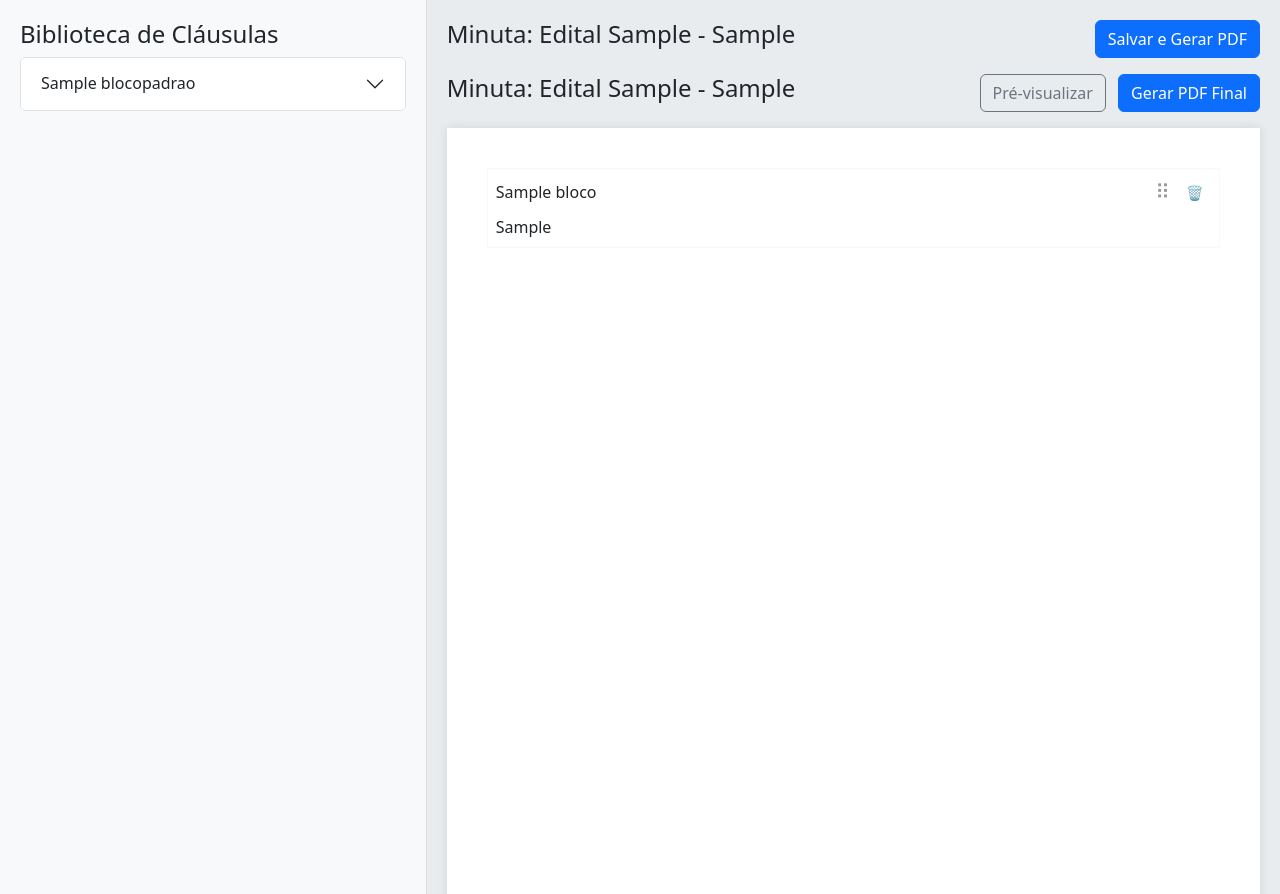
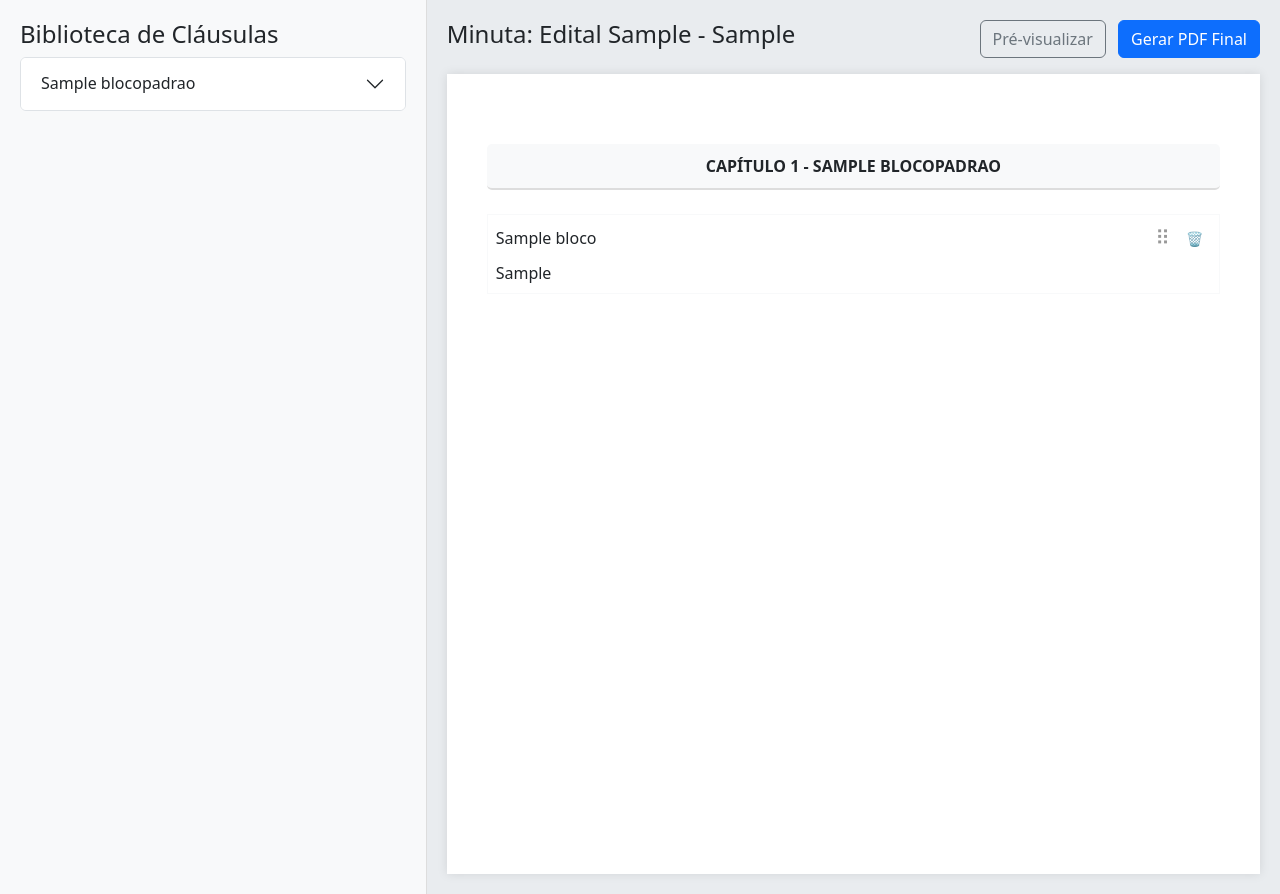
Before and after one commit to IsaacLusca/AutoMinuta_V1.0, a Django app: template gerador_avancado/templates/gerador_avancado/editar_minuta.html in a window 1280 px wide. Run offline with Django 5.2, Linux system fonts and the light colour scheme; tables that the repository leaves empty hold one stand-in row (values such as "Sample post"); the template is opened without the code that fills it: values that come from a table or form of the project are taken from there, most other values are stand-ins (such as "Sample title", 1, 10 or a date in 2020); some libraries are stand-ins or nearby versions.

Commit message:
feat: melhorias, refatoração e exibindo os capitulos no display.

```diff
--- a/gerador_avancado/templates/gerador_avancado/editar_minuta.html
+++ b/gerador_avancado/templates/gerador_avancado/editar_minuta.html
@@ -17,7 +17,6 @@
             min-height: 800px;
         }
 
-        /* Numeração automática via CSS */
         .bloco-CA { counter-increment: capitulo; counter-reset: secao clausula; text-align: center; font-weight: bold; text-transform: uppercase; margin-top: 30px; margin-bottom: 20px; }
         .bloco-CA .titulo-texto::before { content: "CAPÍTULO " counter(capitulo) " - "; }
 
@@ -30,9 +29,11 @@
         .painel-esquerdo { background-color: #f8f9fa; height: 100vh; overflow-y: auto; padding: 20px; border-right: 1px solid #ddd; }
         .painel-direito { background-color: #e9ecef; height: 100vh; overflow-y: auto; padding: 20px; }
 
-        /* Alça de arrasto */
         .handle { cursor: grab; color: #999; font-size: 20px; transition: color 0.2s; }
         .handle:hover { color: #333; }
+
+        /* Destaque sutil para o Capítulo Fixo */
+        .capitulo-fixo { background-color: #f8f9fa; padding: 10px; border-radius: 5px; border-bottom: 2px solid #ddd; }
     </style>
 </head>
 <body>
@@ -71,43 +72,45 @@
         <div class="col-md-8 painel-direito">
             <div class="d-flex justify-content-between mb-3">
                 <h4>Minuta: Edital {{ minuta.leilao }} - {{ minuta.porto }}</h4>
-                <button class="btn btn-primary">Salvar e Gerar PDF</button>
-            </div>
-
-            <div class="d-flex justify-content-between mb-3">
-                <h4>Minuta: Edital {{ minuta.leilao }} - {{ minuta.porto }}</h4>
                 <div>
-                    <a href="{% url 'preview_minuta' minuta.id %}" target="_blank" class="btn btn-outline-secondary me-2">
-                        Pré-visualizar
-                    </a>
+                    <a href="{% url 'preview_minuta' minuta.id %}" target="_blank" class="btn btn-outline-secondary me-2">Pré-visualizar</a>
                     <button class="btn btn-primary">Gerar PDF Final</button>
                 </div>
             </div>
 
             <div class="minuta-documento" id="area-minuta">
+
+                {% for capitulo in capitulos_padrao %}
+
+                    <div class="bloco-CA capitulo-fixo nao-move mb-4">
+                        <div class="d-flex justify-content-center align-items-center w-100">
+                            <span class="titulo-texto">{{ capitulo.titulo }}</span>
+                        </div>
+                    </div>
+
                     {% for bloco in blocos_da_minuta %}
+                        {% if bloco.bloco_origem.bloco_pai.id == capitulo.id or bloco.bloco_origem.bloco_pai.bloco_pai.id == capitulo.id or bloco.bloco_origem.bloco_pai.bloco_pai.bloco_pai.id == capitulo.id %}
+
                             <div class="bloco-{{ bloco.tipo }} mb-2 p-2 border border-light" data-id="{{ bloco.id }}">
-
                                 <div class="d-flex justify-content-between align-items-center w-100">
                                     <span class="titulo-texto">{{ bloco.titulo|default_if_none:"" }}</span>
 
                                     <div class="d-flex align-items-center">
                                         <span class="handle me-2" title="Arrastar para reordenar">⠿</span>
-
                                         <button class="btn btn-sm btn-outline-danger border-0" onclick="removerBloco('{{ bloco.id }}')" title="Remover este bloco">🗑️</button>
                                     </div>
                                 </div>
 
                                 {% if bloco.conteudo_editado %}
-                            <div class="mt-2 editor-clausula"
-                                contenteditable="true"
-                                data-id="{{ bloco.id }}">
+                                    <div class="mt-2 editor-clausula" contenteditable="true" data-id="{{ bloco.id }}">
                                         {{ bloco.conteudo_editado|safe }}
                                     </div>
                                 {% endif %}
                             </div>
-                {% empty %}
-                    <p class="text-muted text-center mt-5">O documento está vazio. Adicione blocos à esquerda.</p>
+
+                        {% endif %}
+                    {% endfor %}
+
                 {% endfor %}
                 </div>
         </div>
@@ -118,7 +121,6 @@
 <script src="https://cdn.jsdelivr.net/npm/bootstrap@5.3.0/dist/js/bootstrap.bundle.min.js"></script>
 
 <script>
-    // 1. Função para Adicionar Blocos
     function adicionarBloco(minutaId, blocoPadraoId) {
         const csrfToken = document.querySelector('[name=csrfmiddlewaretoken]').value;
         fetch(`/minuta/${minutaId}/adicionar-bloco/${blocoPadraoId}/`, {
@@ -132,7 +134,6 @@
         });
     }
 
-    // 2. Função para Remover Blocos
     function removerBloco(blocoMinutaId) {
         if (!confirm('Tem certeza que deseja remover este bloco?')) return;
         const csrfToken = document.querySelector('[name=csrfmiddlewaretoken]').value;
@@ -147,7 +148,6 @@
         });
     }
 
-    // 3. Inicialização dos Editores (CKEditor)
     document.querySelectorAll('.editor-clausula').forEach((elemento) => {
         const editor = CKEDITOR.inline(elemento);
         editor.on('blur', function() {
@@ -157,7 +157,6 @@
         });
     });
 
-    // 4. Função para Salvar Alterações de Texto
     function salvarNoBanco(id, conteudo) {
         const csrfToken = document.querySelector('[name=csrfmiddlewaretoken]').value;
         fetch(`/minuta/salvar-bloco/${id}/`, {
@@ -171,15 +170,15 @@
         });
     }
 
-    // 5. Configuração da Reordenação (SortableJS)
     const areaMinuta = document.getElementById('area-minuta');
     new Sortable(areaMinuta, {
-        handle: '.handle', // Apenas arrasta se clicar no ícone ⠿
+        handle: '.handle',
+        filter: '.nao-move', // <-- IGNORA OS CAPÍTULOS, BLOQUEANDO O ARRASTE NELES
         animation: 150,
         ghostClass: 'bg-light',
         onEnd: function() {
             const itens = [];
-            // Reconstrói a lista de IDs na nova ordem visual
+            // Seleciona APENAS os elementos que tem data-id (Os capítulos fixos não têm)
             areaMinuta.querySelectorAll('[data-id]').forEach((el, index) => {
                 itens.push({
                     id: el.getAttribute('data-id'),
@@ -201,55 +200,33 @@
         }
     });
 
-    // remover warning do CKEditor
     (function() {
-        // Função para remover o aviso
         function removerAvisoVersion() {
-            // Tenta encontrar e remover a notificação de aviso
             const avisos = document.querySelectorAll('.cke_notification_warning');
             avisos.forEach(function(aviso) {
-                if (aviso.textContent.includes('version is not secure') ||
-                    aviso.textContent.includes('versão não é segura')) {
+                if (aviso.textContent.includes('version is not secure') || aviso.textContent.includes('versão não é segura')) {
                     aviso.remove();
                 }
             });
-
-            // Também remove qualquer div com a classe específica de aviso
             const notificacoes = document.querySelectorAll('.cke_notification');
             notificacoes.forEach(function(notif) {
-                if (notif.textContent.includes('CKEditor') &&
-                    (notif.textContent.includes('version') || notif.textContent.includes('versão'))) {
+                if (notif.textContent.includes('CKEditor') && (notif.textContent.includes('version') || notif.textContent.includes('versão'))) {
                     notif.remove();
                 }
             });
         }
-
-        // Executar imediatamente
         removerAvisoVersion();
-
-        // Executar após cada inicialização de instância do CKEditor
         if (typeof CKEDITOR !== 'undefined') {
-            CKEDITOR.on('instanceReady', function() {
-                setTimeout(removerAvisoVersion, 100);
-            });
+            CKEDITOR.on('instanceReady', function() { setTimeout(removerAvisoVersion, 100); });
         }
-
-        // Executar periodicamente por alguns segundos (para garantir)
         let tentativas = 0;
         const intervalo = setInterval(function() {
             removerAvisoVersion();
             tentativas++;
-            if (tentativas > 20) { // Para após ~2 segundos (20 * 100ms)
-                clearInterval(intervalo);
-            }
+            if (tentativas > 20) clearInterval(intervalo);
         }, 100);
-
-        // Também executar quando o DOM estiver completamente carregado
-        document.addEventListener('DOMContentLoaded', function() {
-            setTimeout(removerAvisoVersion, 500);
-        });
+        document.addEventListener('DOMContentLoaded', function() { setTimeout(removerAvisoVersion, 500); });
     })();
-
 </script>
 </body>
 </html>
--- a/gerador_avancado/views.py
+++ b/gerador_avancado/views.py
@@ -110,7 +110,11 @@ def preview_minuta(request, minuta_id):
     minuta = get_object_or_404(MinutaGerada, id=minuta_id)
     blocos = minuta.blocos.all().order_by('ordem')
 
+    # busca estrutura dos capitulos
+    capitulos_padrao = BlocoPadrao.objects.filter(bloco_pai__isnull=True).order_by('ordem_padrao')
+
     return render(request, 'gerador_avancado/preview_minuta.html', {
         'minuta': minuta,
         'blocos': blocos,
+        'capitulos_padrao': capitulos_padrao,
     })
```
Also changed, not shown: gerador_avancado/templates/gerador_avancado/preview_minuta.html (+14 -16 lines). Lines whose indentation alone changed are shown as unchanged.
